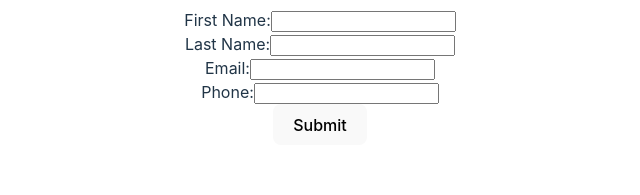
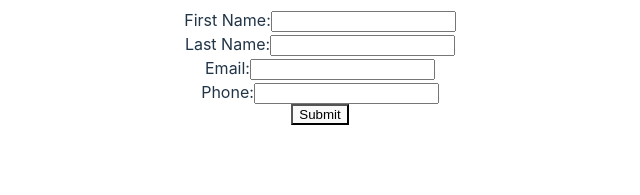
Before and after one commit to dhruv2253/CV-Application, a React (Vite) app: page / in a window 1280 px wide. Shown: the top 195 px of the page, without its empty margins (320-960 px from the left). Built offline with nearby package versions, Linux system fonts and the light colour scheme.

Commit message:
move button from index css to form css

```diff
--- a/src/index.css
+++ b/src/index.css
@@ -14,27 +14,6 @@
   -webkit-text-size-adjust: 100%;
 }
 
-
-
-button {
-  border-radius: 8px;
-  border: 1px solid transparent;
-  padding: 0.6em 1.2em;
-  font-size: 1em;
-  font-weight: 500;
-  font-family: inherit;
-  background-color: #1a1a1a;
-  cursor: pointer;
-  transition: border-color 0.25s;
-}
-button:hover {
-  border-color: #646cff;
-}
-button:focus,
-button:focus-visible {
-  outline: 4px auto -webkit-focus-ring-color;
-}
-
 @media (prefers-color-scheme: light) {
   :root {
     color: #213547;
```
